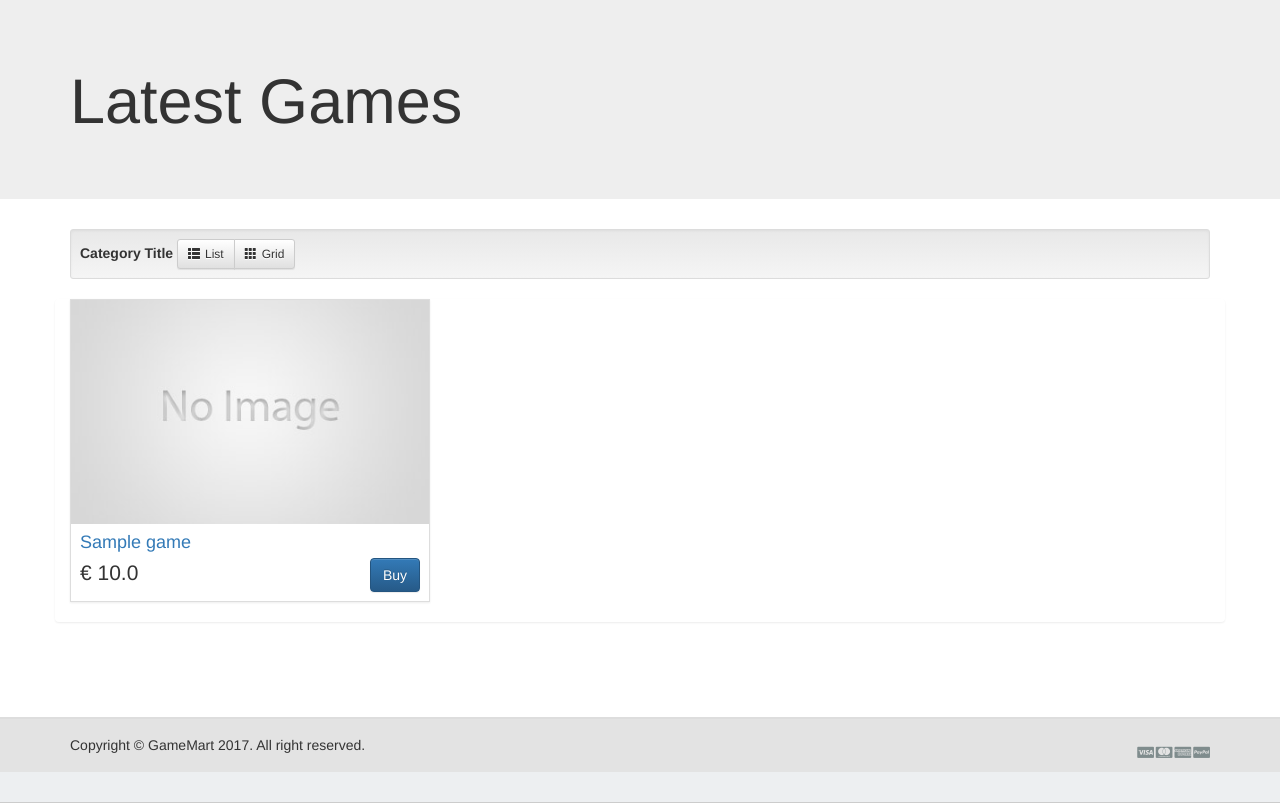
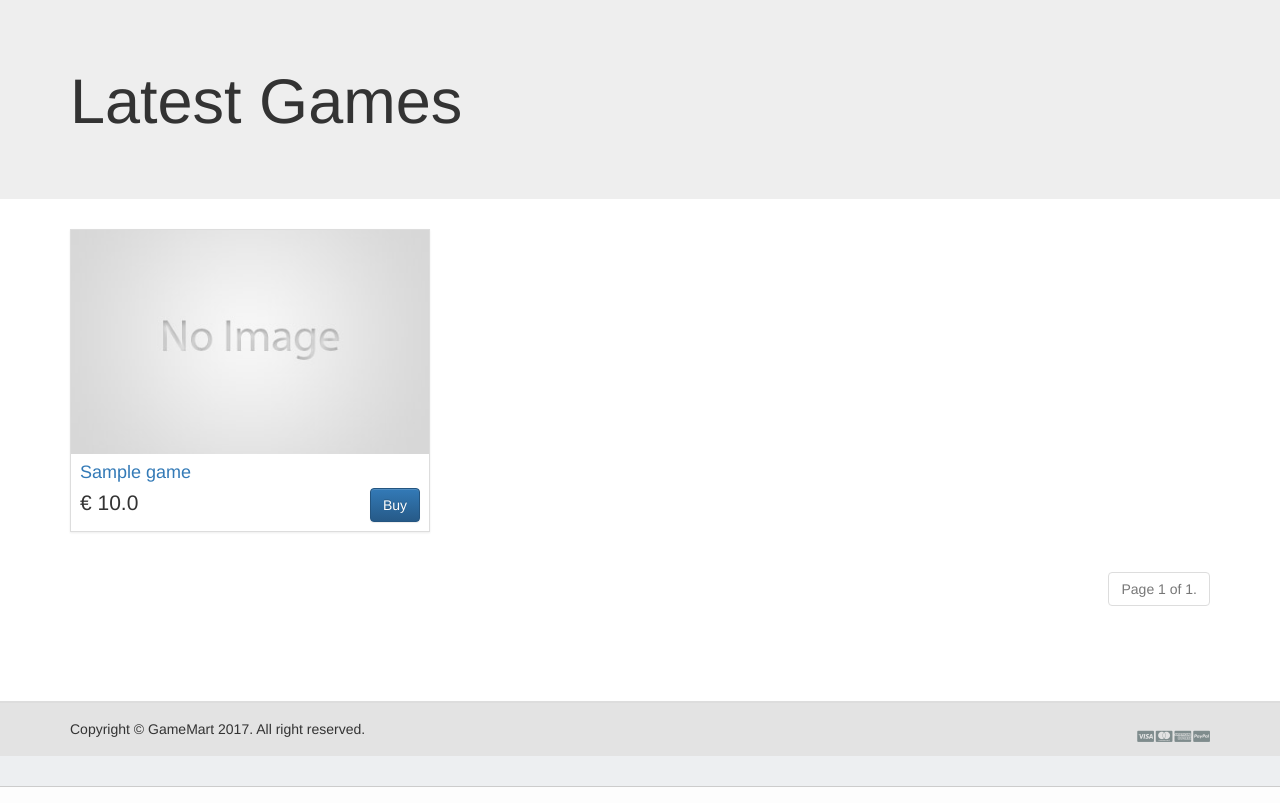
Before and after one commit to emkamal/websoftwaredevaalto, a Django app: page /games/latest/ in a window 1280 px wide. Shown: the part 51-854 px from the top of the page. Run offline with Django 3.2, Linux system fonts and the light colour scheme; tables that the repository leaves empty hold one stand-in row (values such as "Sample post"); some libraries are stand-ins or nearby versions.

Commit message:
add pagination to browse games

```diff
--- a/gamemart/gameapp/templates/browse.html
+++ b/gamemart/gameapp/templates/browse.html
@@ -4,15 +4,8 @@
 {% load static %}
 <div class="container">
   {% if games %}
-    <div class="well well-sm">
-      <strong>Category Title</strong>
-        <div class="btn-group">
-          <a href="#" id="list" class="btn btn-default btn-sm"><span class="glyphicon glyphicon-th-list">
-          </span>List</a> <a href="#" id="grid" class="btn btn-default btn-sm"><span class="glyphicon glyphicon-th"></span>Grid</a>
-        </div>
-    </div>
-    <div id="products" class="row list-group">
-      {% for key, game in games.items %}
+    <div id="products" class="row">
+      {% for game in games %}
         <div class="item col-xs-4 col-lg-4">
           <div class="thumbnail">
             <img class="group list-group-image" src="{{ game.banner_url }}" alt="no image" />
@@ -41,9 +34,25 @@
         </div>
       {% endfor %}
     </div>
+    <div class="row">
+      <div class="col-md-6">
+      </div>
+      <div class="col-md-6">
+        <ul class="pagination pull-right">
+          {% if games.has_previous %}
+            <li><a href="?page={{ games.previous_page_number }}">&laquo; previous</a></li>
+          {% endif %}
+          <li class="disabled"><a href="#">Page {{ games.number }} of {{ games.paginator.num_pages }}.</a></li>
+          {% if games.has_next %}
+            <li><a href="?page={{ games.next_page_number }}">next &raquo;</a></li>
+          {% endif %}
+        </ul>
+      </div>
+    </div>
   {% else %}
     <div class="well well-lg">Too bad we have no {{page_title}} yet </div>
   {% endif %}
 </div>
 
+
 {% endblock %}
--- a/gamemart/gameapp/views.py
+++ b/gamemart/gameapp/views.py
@@ -11,6 +11,7 @@ from .forms import SubmitForm
 from django.contrib.auth.decorators import login_required
 from django.utils import timezone
 import json
+from django.core.paginator import Paginator, EmptyPage, PageNotAnInteger
 
 def home(request):
     featured_games = load_games(request, 'featured', '', 3)
@@ -120,13 +121,27 @@ def explore(request, type):
     else:
         raise Http404
 
+    # games_tuple = tuple(games)
+    paginator = Paginator(games, 9)
+
+    page = request.GET.get('page')
+
+    try:
+        games_output = paginator.page(page)
+    except PageNotAnInteger:
+        # If page is not an integer, deliver first page.
+        games_output = paginator.page(1)
+    except EmptyPage:
+        # If page is out of range (e.g. 9999), deliver last page of results.
+        games_output = paginator.page(paginator.num_pages)
+
     r = render (
         request,
         'browse.html',
         {
             'page_title': page_title + " Games",
             'page_subtitle': '',
-            'games': games,
+            'games': games_output,
             'next_purchase_id': next_purchase_id()
         },
         content_type='application/xhtml+xml'
@@ -168,7 +183,7 @@ def load_games(request, mode="all", tags="", num=3):
                 user_owner_games.append(user_purchase.game_id)
 
     try:
-        games = {}
+        games = []
         if mode == "all":
             games_querysets = Game.objects.all()
         elif mode == "featured":
@@ -193,7 +208,7 @@ def load_games(request, mode="all", tags="", num=3):
 
             checksum = get_checksum(game.price)
 
-            games[game.id] = {
+            games.append({
                 'id': game.id,
                 'title': game.title,
                 'price': game.price,
@@ -202,7 +217,7 @@ def load_games(request, mode="all", tags="", num=3):
                 'banner_url': game_banner_url,
                 'bought': game_bought,
                 'checksum': checksum
-            }
+            })
 
         return games
 
--- a/gamemart/static/gameapp/js/main.js
+++ b/gamemart/static/gameapp/js/main.js
@@ -9,9 +9,6 @@ $(document).ready(function(){
           $(this).toggleClass('open');
       }
   );
-
-  $('#list').click(function(event){event.preventDefault();$('#products .item').removeClass('grid-group-item');$('#products .item').addClass('list-group-item');});
-  $('#grid').click(function(event){event.preventDefault();$('#products .item').removeClass('list-group-item');$('#products .item').addClass('grid-group-item');});
 
   $(window).on('message', function(evt) {
     var msg = evt.originalEvent.data;
```
